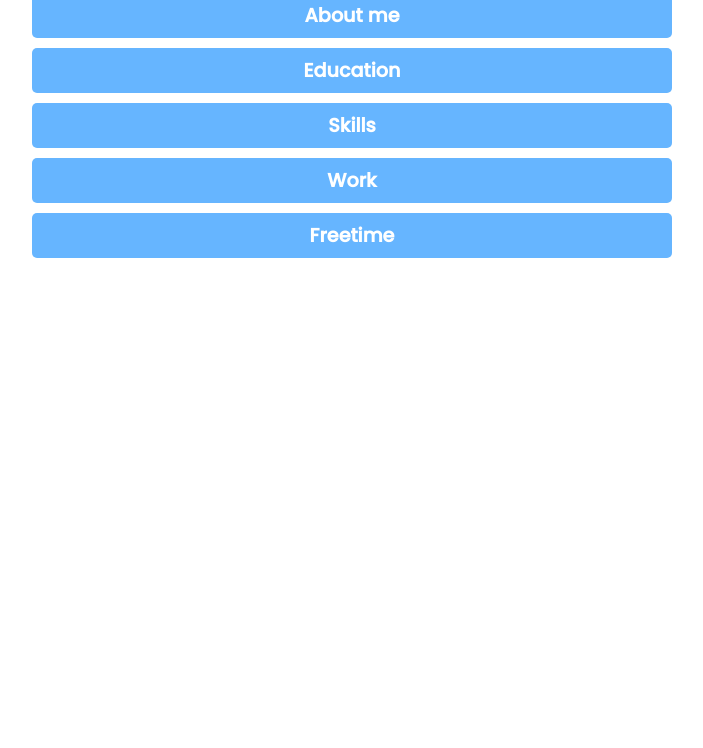
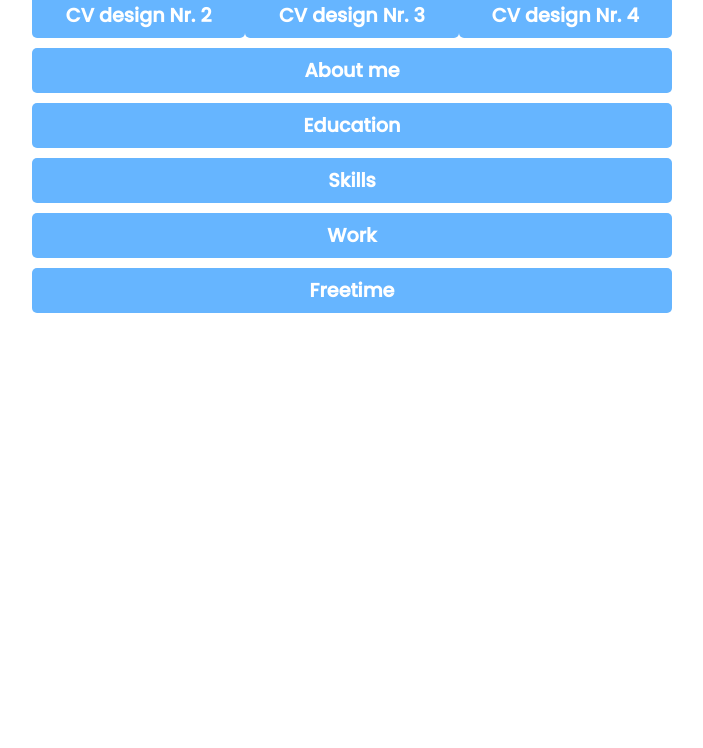
Before and after one commit to KarelSmola/CV-tiles, a plain HTML site: page index.html in a window 1280 px wide. Shown: the part 52-800 px from the top of the page, without its empty margins (288-991 px from the left). Drawn offline with Linux system fonts and the light colour scheme.

Commit message:
new CV designs started
I want to create some new designs when someone open my cv on tablet or laptop

```diff
--- a/index.html
+++ b/index.html
@@ -17,6 +17,11 @@
   <body>
     <div class="main-tile">
       <h2>Karel Smola</h2>
+      <div class="cv-designs">
+      <button class="cv-design-02">CV design Nr. 2</button>
+      <button class="cv-design-03">CV design Nr. 3</button>
+      <button class="cv-design-04">CV design Nr. 4</button>
+      </div>
 
       <button>About me</button>
       <div class="content">
--- a/style.css
+++ b/style.css
@@ -12,6 +12,16 @@
 
 body {
   margin: 0 10px 0 10px;
+}
+
+.cv-designs {
+  display: none;
+  width: 100%;
+  justify-content: space-between;
+}
+
+.cv-design-02, .cv-design-03, .cv-design-04 {
+
 }
 
 .main-tile,
@@ -40,8 +50,6 @@ button:hover{
   color: #66b5ff;
   border: 1px solid #66b5ff;
 }
-
-
 
 @keyframes content-animation {
   0% {
@@ -131,6 +139,10 @@ button:hover{
     width: 70%;
     margin: auto;
   }
+
+  .cv-designs {
+    display: flex;
+  }
 }
 
 @media screen and (min-width: 1024px) {
```
